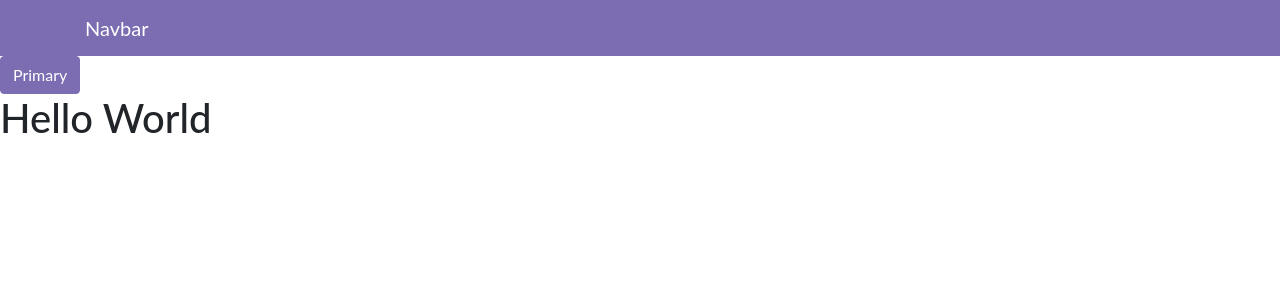
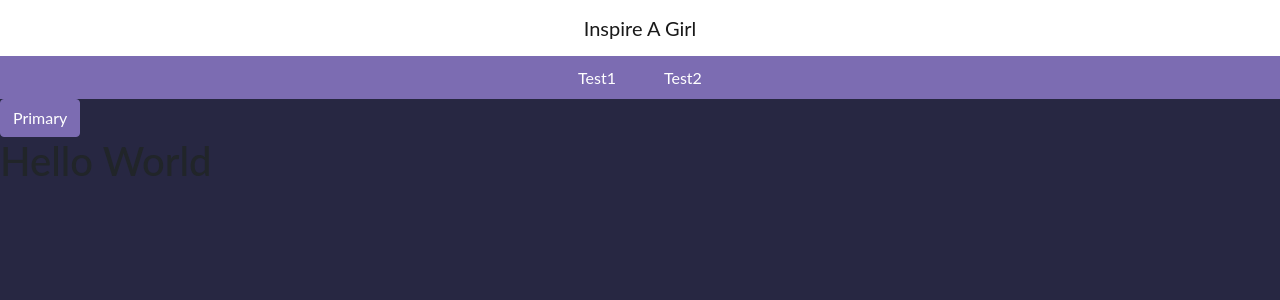
Before and after one commit to ShiromMakkad/InspireAGirl, a React (Create React App) app: page / in a window 1280 px wide. Shown: the top 300 px of the page. Built offline with nearby package versions, Linux system fonts and the light colour scheme.

Commit message:
Created foundation for Salvation-Army-Like Navbar

```diff
--- a/src/components/Navigation.tsx
+++ b/src/components/Navigation.tsx
@@ -1,15 +1,33 @@
 import React from "react";
-import Container from "react-bootstrap/Container";
 import '../scss/Navbar.scss'
 import Navbar from "react-bootstrap/Navbar";
+import Container from "react-bootstrap/Container";
+import Nav from "react-bootstrap/Nav";
 
 export class Navigation extends React.Component {
     render() {
         return (
-            <Navbar id="nav" expand="md" variant="dark" sticky="top">
-                <Container>
-                    <Navbar.Brand href="#">Navbar</Navbar.Brand>
-                </Container>
+            <Navbar id="nav" expand="md" variant="light" sticky="top" style={{padding: 0}}>
+                <div className="" style={{width: "100%"}}>
+                    <div className="d-flex align-content-center" style={{backgroundColor: "white", width: "100%", paddingTop: 8, paddingBottom: 8, paddingLeft: 16, paddingRight: 16}}>
+                        <Container>
+                            <Navbar.Brand className="mx-md-auto" href="#">Inspire A Girl</Navbar.Brand>
+                            <Navbar.Toggle className="ml-auto" aria-controls="responsive-navbar-nav" />
+                        </Container>
+                    </div>
+                    <Navbar.Collapse id="responsive-navbar-nav" style={{backgroundColor: "#7c6cb2", width: "100%"}}>
+                        <Container>
+                            <Nav className="mx-auto">
+                                <Nav.Item>
+                                    <a className="navbar-link" href="#">Test1</a>
+                                </Nav.Item>
+                                <Nav.Item>
+                                    <a className="navbar-link" href="#">Test2</a>
+                                </Nav.Item>
+                            </Nav>
+                        </Container>
+                    </Navbar.Collapse>
+                </div>
             </Navbar>
         )
     }
--- a/src/index.tsx
+++ b/src/index.tsx
@@ -1,7 +1,7 @@
 import React from 'react';
 import ReactDOM from 'react-dom';
 import App from './App';
-import './scss/bootstrapTheme.scss';
+// import './scss/bootstrapTheme.scss';
 import * as serviceWorker from './serviceWorker';
 
 ReactDOM.render(<App />, document.getElementById('root'));
--- a/src/scss/App.scss
+++ b/src/scss/App.scss
@@ -1,6 +1 @@
 @import "bootstrapTheme";
-
-* {
-    margin: 0;
-    padding: 0;
-}
--- a/src/scss/Navbar.scss
+++ b/src/scss/Navbar.scss
@@ -1,5 +1,56 @@
-@import 'bootstrapTheme';
+@import 'bootstrapTheme.scss';
 
-#nav {
-  background-color: $primary;
+//This group is for making the hover white with a black background while not in the mobile view
+html {
+  @media only screen and (min-width: nth(nth($grid-breakpoints, 3), 2)) {
+    .nav-item:hover {
+      background-color: white;
+
+      .navbar-link {
+        color: black;
+      }
+    }
+  }
+
+  @media only screen and (max-width: nth(nth($grid-breakpoints, 3), 2)) {
+    .nav-item:hover {
+      a:focus {
+        color: white;
+      }
+    }
+  }
+
+  .navbar-link {
+    color: white;
+  }
 }
+
+//Removes the underline that's on links by default for the page navigation buttons
+.nav-item:hover {
+  a:hover {
+    text-decoration: none;
+  }
+}
+
+//Adds padding to the page navigation buttons
+.nav-item {
+  padding: 0.6rem 1.5rem;
+}
+
+.navbar-toggler {
+  border-color: transparent;
+}
+
+.navbar-toggle.collapsed {
+  .top-bar {
+    transform: rotate(0);
+  }
+
+  .middle-bar {
+    opacity: 1;
+  }
+
+  .bottom-bar {
+    transform: rotate(0);
+  }
+}
--- a/src/scss/bootstrapTheme.scss
+++ b/src/scss/bootstrapTheme.scss
@@ -28,4 +28,7 @@ $font-file: '../assets/latoFont/Lato-Medium';
 
 $font-family-base: 'Lato', sans-serif;
 
+$navbar-light-toggler-border-color: transparent;
+$body-bg: $darkShade;
+
 @import "../../node_modules/bootstrap/scss/bootstrap";
```
